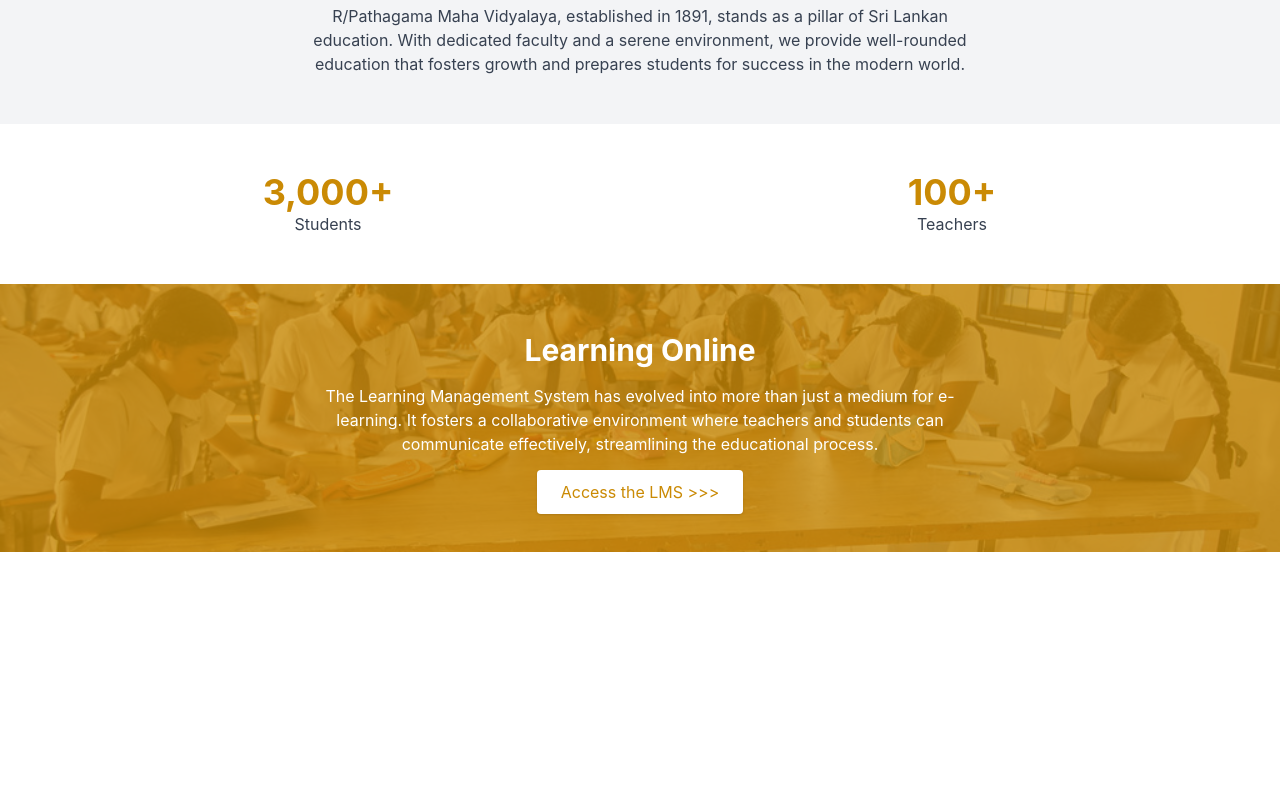
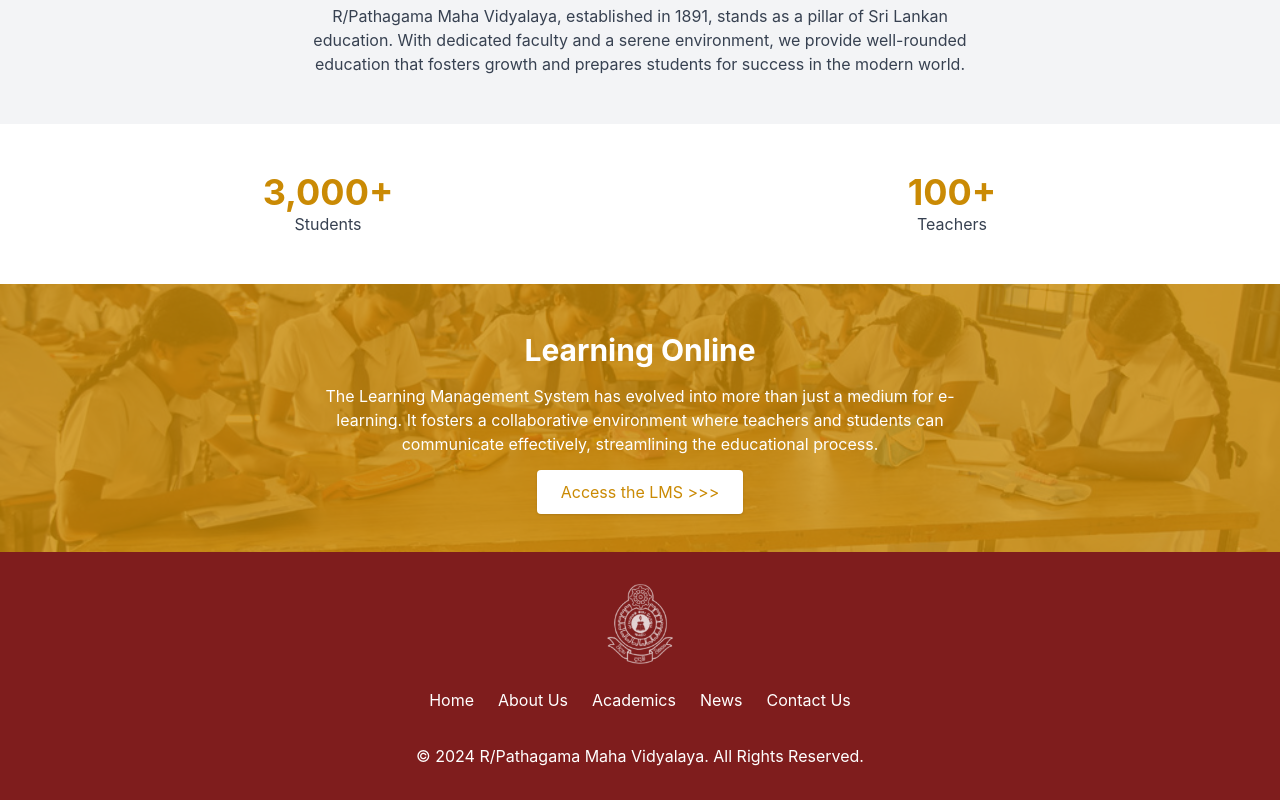
Before and after one commit to SachindaBandara/R-Pathagama-Maha-Vidyalaya, a React (Vite) app in the folder Frontend/: page / in a window 1280 px wide. Shown: the part 770-1570 px from the top of the page. Before the commit the page ends 1322 px from the top, so only its background shows below. Built offline with nearby package versions, Linux system fonts and the light colour scheme.

Commit message:
created footer section

```diff
--- a/Frontend/src/App.jsx
+++ b/Frontend/src/App.jsx
@@ -2,6 +2,7 @@
 import { Route, BrowserRouter as Router, Routes,} from 'react-router-dom';
 import Header from './components/Header';
 import Home from './components/Home';
+import Footer from './components/Footer';
 
 const App = () => {
   return (
@@ -10,6 +11,7 @@
       <Routes>
         <Route path='/' element={<Home/>}/>
       </Routes>
+      <Footer/>
     </Router>
   );
 };
--- /dev/null
+++ b/Frontend/src/components/Footer.jsx
@@ -0,0 +1,71 @@
+import "react";
+import School_logo from "../assets/SchoolLogos/School_white_logo.png";
+
+const Footer = () => {
+  return (
+    <footer className="bg-red-900 text-white py-8 font-inter">
+      {/* Container for content */}
+      <div className="container mx-auto px-4 text-center">
+        {/* Logo and Navigation Links */}
+        <div className="mb-8">
+          <img
+            src={School_logo}
+            alt="Logo"
+            className="h-20 mx-auto mb-4 sm:mb-6" // Center and adjust spacing for small screens
+          />
+          <nav>
+            <ul className="flex flex-wrap justify-center space-x-4 sm:space-x-6 text-sm sm:text-base">
+              <li>
+                <a
+                  href="/"
+                  className="hover:text-yellow-500 transition duration-200"
+                >
+                  Home
+                </a>
+              </li>
+              <li>
+                <a
+                  href="/about"
+                  className="hover:text-yellow-500 transition duration-200"
+                >
+                  About Us
+                </a>
+              </li>
+              <li>
+                <a
+                  href="/academics"
+                  className="hover:text-yellow-500 transition duration-200"
+                >
+                  Academics
+                </a>
+              </li>
+              <li>
+                <a
+                  href="/news"
+                  className="hover:text-yellow-500 transition duration-200"
+                >
+                  News
+                </a>
+              </li>
+              <li>
+                <a
+                  href="/contact"
+                  className="hover:text-yellow-500 transition duration-200"
+                >
+                  Contact Us
+                </a>
+              </li>
+            </ul>
+          </nav>
+        </div>
+
+        {/* Copyright Message */}
+        <p className="text-sm sm:text-base">
+          &copy; 2024 R/Pathagama Maha Vidyalaya. All Rights Reserved.
+        </p>
+      </div>
+    </footer>
+  );
+};
+
+export default Footer;
```
